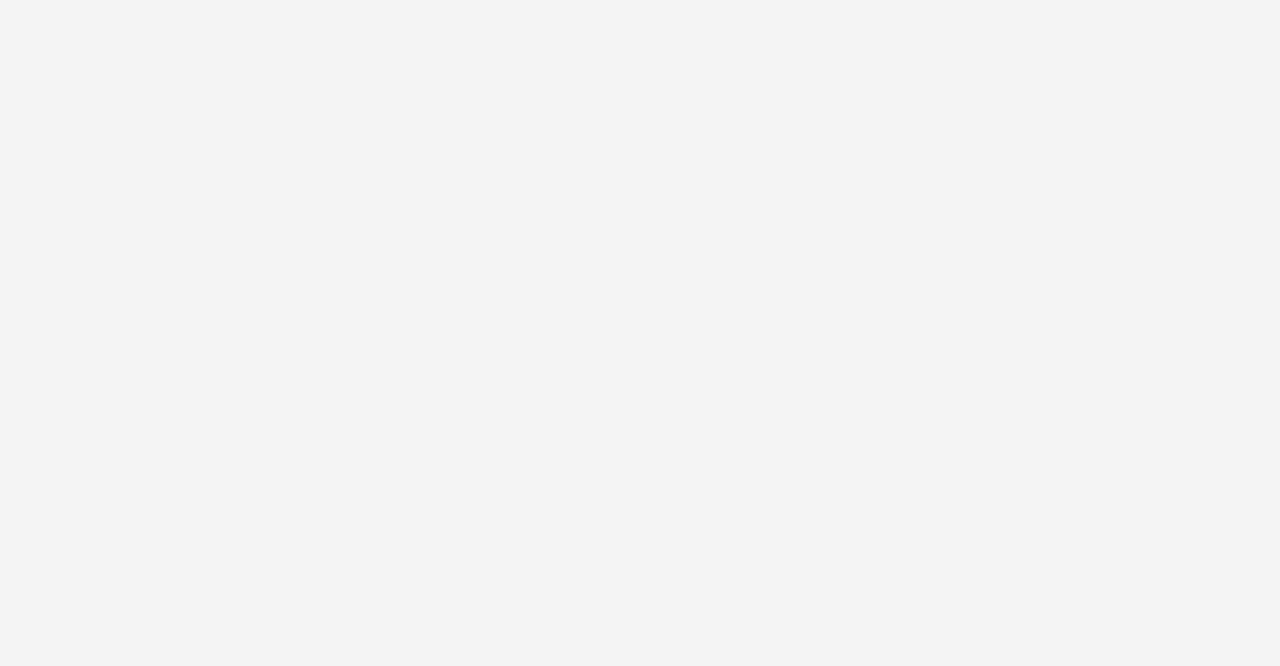
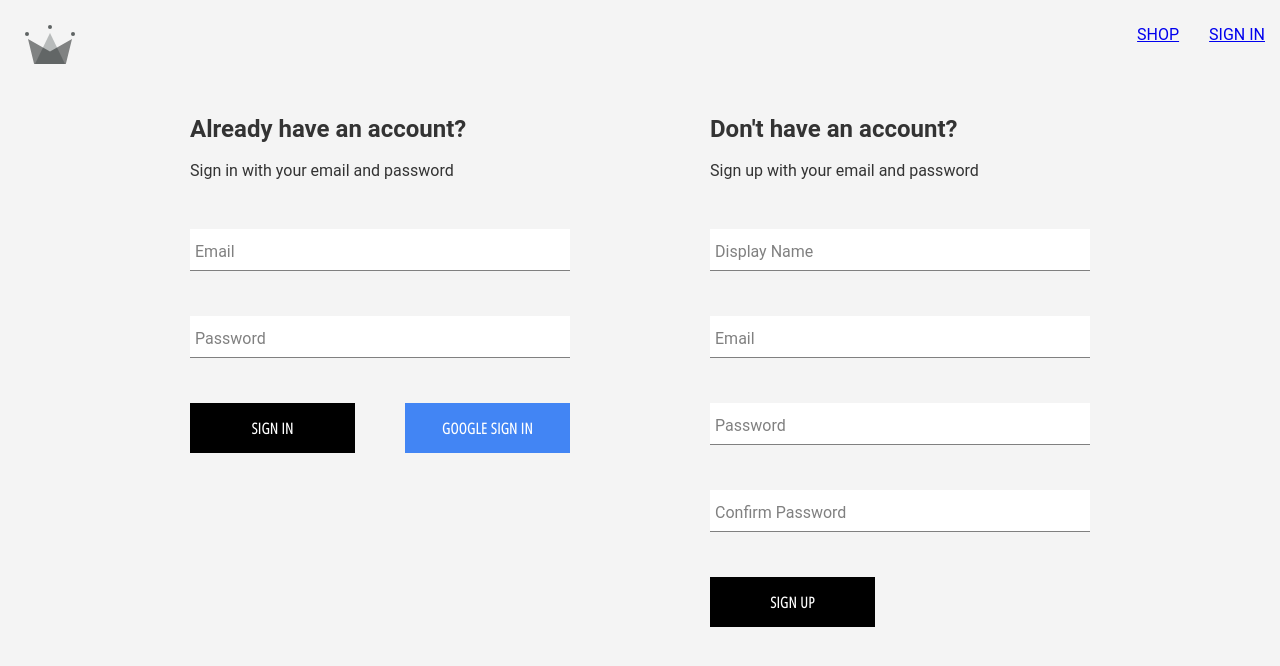
Before and after one commit to whd793/Shopping-ecommerce, a React (Create React App) app in the folder client/: page /auth in a window 1280 px wide. Before the commit this address had no page. Shown: the top 666 px of the page. Built offline with nearby package versions, Linux system fonts and the light colour scheme.

Commit message:
finished signin and signup page

```diff
--- a/client/public/index.html
+++ b/client/public/index.html
@@ -24,6 +24,12 @@
       work correctly both with client-side routing and a non-root public URL.
       Learn how to configure a non-root public URL by running `npm run build`.
     -->
+    <link rel="preconnect" href="https://fonts.googleapis.com" />
+    <link rel="preconnect" href="https://fonts.gstatic.com" crossorigin />
+    <link
+      href="https://fonts.googleapis.com/css2?family=Open+Sans+Condensed:wght@300&display=swap"
+      rel="stylesheet"
+    />
     <title>React App</title>
   </head>
   <body>
--- a/client/src/App.js
+++ b/client/src/App.js
@@ -2,7 +2,7 @@
 
 import Home from './routes/home/home.component';
 import Navigation from './routes/navigation/navigation.component';
-import SignIn from './routes/sign-in/sign-in.component';
+import Authentication from './routes/authentication/authentication.component';
 
 const Shop = () => {
   return <h1>I am the shop page</h1>;
@@ -14,7 +14,7 @@
       <Route path='/' element={<Navigation />}>
         <Route index element={<Home />} />
         <Route path='shop' element={<Shop />} />
-        <Route path='sign-in' element={<SignIn />} />
+        <Route path='auth' element={<Authentication />} />
       </Route>
     </Routes>
   );
--- /dev/null
+++ b/client/src/components/sign-in-form/sign-in-form.component.jsx
@@ -0,0 +1,95 @@
+import { useState } from 'react';
+
+import FormInput from '../form-input/form-input.component';
+import Button from '../button/button.component';
+
+import {
+  signInWithGooglePopup,
+  createUserDocumentFromAuth,
+  signInAuthUserWithEmailAndPassword,
+} from '../../utils/firebase/firebase.utils';
+
+import './sign-in-form.styles.scss';
+
+const defaultFormFields = {
+  email: '',
+  password: '',
+};
+
+const SignInForm = () => {
+  const [formFields, setFormFields] = useState(defaultFormFields);
+  const { email, password } = formFields;
+
+  const resetFormFields = () => {
+    setFormFields(defaultFormFields);
+  };
+
+  const signInWithGoogle = async () => {
+    const { user } = await signInWithGooglePopup();
+    await createUserDocumentFromAuth(user);
+  };
+
+  const handleSubmit = async (event) => {
+    event.preventDefault();
+
+    try {
+      const response = await signInAuthUserWithEmailAndPassword(
+        email,
+        password
+      );
+      console.log(response);
+      resetFormFields();
+    } catch (error) {
+      switch (error.code) {
+        case 'auth/wrong-password':
+          alert('incorrect password for email');
+          break;
+        case 'auth/user-not-found':
+          alert('no user associated with this email');
+          break;
+        default:
+          console.log(error);
+      }
+    }
+  };
+
+  const handleChange = (event) => {
+    const { name, value } = event.target;
+
+    setFormFields({ ...formFields, [name]: value });
+  };
+
+  return (
+    <div className='sign-up-container'>
+      <h2>Already have an account?</h2>
+      <span>Sign in with your email and password</span>
+      <form onSubmit={handleSubmit}>
+        <FormInput
+          label='Email'
+          type='email'
+          required
+          onChange={handleChange}
+          name='email'
+          value={email}
+        />
+
+        <FormInput
+          label='Password'
+          type='password'
+          required
+          onChange={handleChange}
+          name='password'
+          value={password}
+        />
+        <div className='buttons-container'>
+          <Button type='submit'>Sign In</Button>
+          <Button type='button' buttonType='google' onClick={signInWithGoogle}>
+            Google sign in
+          </Button>
+        </div>
+      </form>
+    </div>
+  );
+};
+
+export default SignInForm;
--- /dev/null
+++ b/client/src/components/sign-in-form/sign-in-form.styles.scss
@@ -0,0 +1,14 @@
+.sign-up-container {
+  display: flex;
+  flex-direction: column;
+  width: 380px;
+
+  h2 {
+    margin: 10px 0;
+  }
+
+  .buttons-container {
+    display: flex;
+    justify-content: space-between;
+  }
+}
--- /dev/null
+++ b/client/src/routes/authentication/authentication.component.jsx
@@ -0,0 +1,15 @@
+import SignUpForm from '../../components/sign-up-form/sign-up-form.component';
+import SignInForm from '../../components/sign-in-form/sign-in-form.component';
+
+import './authentication.styles.scss';
+
+const Authentication = () => {
+  return (
+    <div className='authentication-container'>
+      <SignInForm />
+      <SignUpForm />
+    </div>
+  );
+};
+
+export default Authentication;
--- /dev/null
+++ b/client/src/routes/authentication/authentication.styles.scss
@@ -0,0 +1,6 @@
+.authentication-container {
+  display: flex;
+  width: 900px;
+  justify-content: space-between;
+  margin: 30px auto;
+}
--- a/client/src/routes/navigation/navigation.component.jsx
+++ b/client/src/routes/navigation/navigation.component.jsx
@@ -16,7 +16,7 @@
           <Link className='nav-link' to='/shop'>
             SHOP
           </Link>
-          <Link className='nav-link' to='/sign-in'>
+          <Link className='nav-link' to='/auth'>
             SIGN IN
           </Link>
         </div>
--- a/client/src/routes/sign-in/sign-in.component.jsx
+++ /dev/null
@@ -1,20 +0,0 @@
-import {
-  signInWithGooglePopup,
-  createUserDocumentFromAuth,
-} from '../../utils/firebase/firebase.utils';
-
-const SignIn = () => {
-  const logGoogleUser = async () => {
-    const { user } = await signInWithGooglePopup();
-    const userDocRef = await createUserDocumentFromAuth(user);
-  };
-
-  return (
-    <div>
-      <h1>Sign In Page</h1>
-      <button onClick={logGoogleUser}>Sign in with Google Popup</button>
-    </div>
-  );
-};
-
-export default SignIn;
--- a/client/src/utils/firebase/firebase.utils.js
+++ b/client/src/utils/firebase/firebase.utils.js
@@ -5,6 +5,7 @@
   signInWithPopup,
   GoogleAuthProvider,
   createUserWithEmailAndPassword,
+  signInWithEmailAndPassword,
 } from 'firebase/auth';
 import { getFirestore, doc, getDoc, setDoc } from 'firebase/firestore';
 
@@ -68,3 +69,9 @@
 
   return await createUserWithEmailAndPassword(auth, email, password);
 };
+
+export const signInAuthUserWithEmailAndPassword = async (email, password) => {
+  if (!email || !password) return;
+
+  return await signInWithEmailAndPassword(auth, email, password);
+};
```
